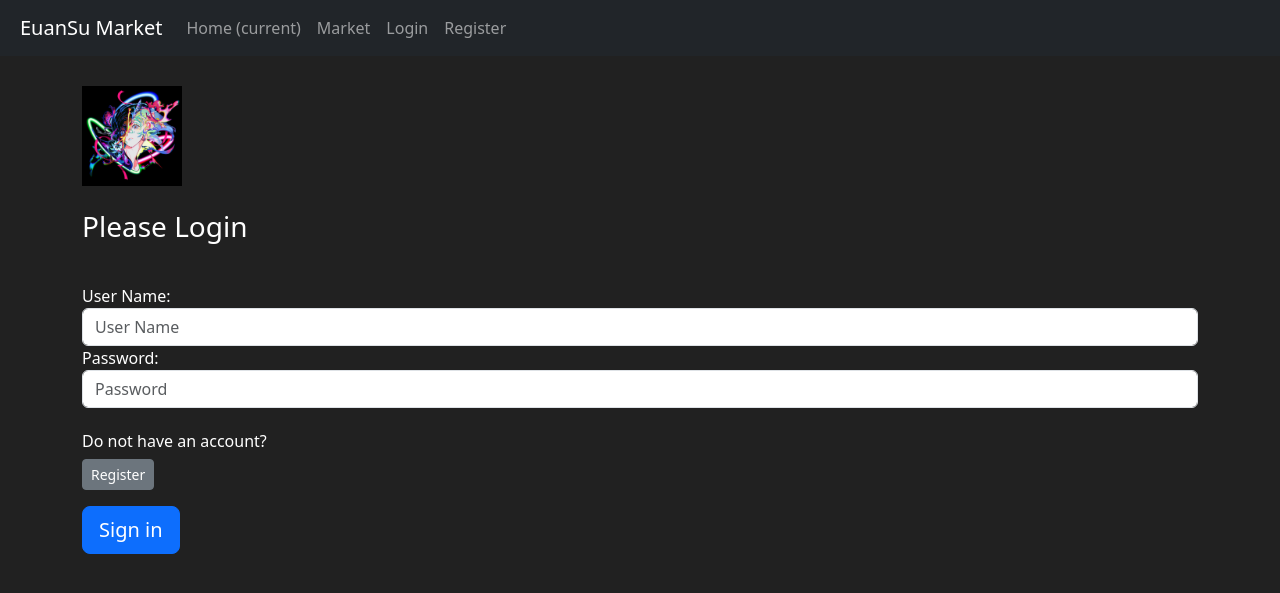
After one commit to euansu123/FlaskMarket, a Flask app: page /login in a window 1280 px wide. The commit adds this page. Shown: the top 593 px of the page. Run offline with Flask 3, Linux system fonts and the light colour scheme; some libraries are stand-ins or nearby versions.

Commit message:
身份认证

```diff
--- a/market/__init__.py
+++ b/market/__init__.py
@@ -1,6 +1,8 @@
 from flask import Flask
 from flask_sqlalchemy import SQLAlchemy
 from flask_migrate import Migrate
+from flask_bcrypt import Bcrypt
+from flask_login import LoginManager
 
 app = Flask(__name__)
 # 配置数据库
@@ -25,4 +27,6 @@ migrate = Migrate()
 db.init_app(app)
 migrate.init_app(app, db)
 
+bcrypt = Bcrypt(app)
+login_manager = LoginManager(app)
 from market import routes
--- a/market/forms.py
+++ b/market/forms.py
@@ -10,3 +10,8 @@ class RegisterForm(FlaskForm):
     password2 = PasswordField(label="Confirm Password:",
                               validators=[Length(min=8, max=32), EqualTo('password1'), DataRequired()])
     submit = SubmitField(label="Create Account")
+
+class LoginForm(FlaskForm):
+    username = StringField(label='User Name:', validators=[DataRequired()])
+    password = PasswordField(label='Password:', validators=[DataRequired()])
+    submit = SubmitField(label='Sign in')
--- a/market/routes.py
+++ b/market/routes.py
@@ -1,7 +1,9 @@
 from market import app
-from flask import render_template,redirect,url_for
-from market.models import Item
-from market.forms import RegisterForm
+from flask import render_template,redirect,url_for,flash
+from market.models import Item,User
+from market.forms import RegisterForm,LoginForm
+from market import db
+from flask_login import login_user, logout_user, login_required
 
 @app.route("/")
 @app.route("/home")
@@ -15,12 +17,8 @@ def home_page():
 
 
 @app.route("/market")
+@login_required
 def market_page():
-    items = [
-        {"id": 1, "name": "Phone", "barcode": 123456789, "price": 500},
-        {"id": 2, "name": "Laptop", "barcode": 123654789, "price": 500},
-        {"id": 3, "name": "keybord", "barcode": 123456987, "price": 150},
-    ]
     items = Item.query.all()
     return render_template("market.html", items=items)
 
@@ -29,9 +27,36 @@ def register_page():
     form = RegisterForm()
     if form.validate_on_submit():
         # 创建用户
+        user_to_create = User(username=form.username.data,
+                              email_address=form.email.data,
+                              password=form.password1.data)
+        db.session.add(user_to_create)
+        db.session.commit()
         print("用户{username}创建成功".format(username=form.username.data))
-        return redirect(url_for('home_page'))
+        return redirect(url_for('login_page'))
     if form.errors != {}:
         for err_msg in form.errors.values():
-            print(err_msg)
+            print("{}".format(err_msg))
+            flash(f"There was an error with creating account:{err_msg}", category="danger")
     return render_template("register.html", form=form)
+
+
+@app.route('/login', methods=['GET', 'POST'])
+def login_page():
+    form = LoginForm()
+    if form.validate_on_submit():
+        attempted_user = User.query.filter_by(username=form.username.data).first()
+        if attempted_user and attempted_user.check_password_correction(attempted_password=form.password.data):
+            login_user(attempted_user)
+            flash(f'Success! You are logged in as: {attempted_user.username}', category='success')
+            return redirect(url_for('market_page'))
+        else:
+            flash('Username and password are not match! Please try again', category='danger')
+    return render_template('login.html', form=form)
+
+
+@app.route('/logout')
+def logout_page():
+    logout_user()
+    flash("You have been logged out!", category='info')
+    return redirect(url_for("home_page"))
--- a/market/templates/base.html
+++ b/market/templates/base.html
@@ -16,7 +16,7 @@
    <body>
       <!-- Navbar here -->
       <nav class="navbar navbar-expand-md navbar-dark bg-dark">
-      <a class="navbar-brand" href="#">EuanSu Market</a>
+      <a class="navbar-brand" href="#" style="margin-left:20px;">EuanSu Market</a>
       <button class="navbar-toggler" type="button" data-toggle="collapse" data-target="*navbarNav">
         <span class="navbar-toggler-icon"></span>
       </button>
@@ -29,18 +29,53 @@
             <a class="nav-link" href="{{ url_for('market_page') }}">Market</a>
           </li>
         </ul>
+          {% if current_user.is_authenticated %}
             <ul class="navbar-nav">
                 <li class="nav-item">
-            <a class="nav-link" href="#">Login</a>
+                    <a class="nav-link" style="color: lawngreen; font-weight: bold">
+                        <i class="fas fa-coins"></i>
+                        {{ current_user.prettier_budget }}
+                    </a>
+                </li>
+                <li class="nav-item">
+                    <a class="nav-link">Welcome, {{ current_user.username }}</a>
+                </li>
+                <li class="nav-item">
+                    <a class="nav-link" href="{{ url_for('logout_page') }}">Logout</a>
+                </li>
+            </ul>
+          {% else %}
+            <ul class="navbar-nav">
+                <li class="nav-item">
+                    <a class="nav-link" href="{{ url_for('login_page') }}">Login</a>
                 </li>
                 <li class="nav-item">
                     <a class="nav-link" href="{{ url_for('register_page') }}">Register</a>
                 </li>
             </ul>
+          {% endif %}
+<!--        <ul class="navbar-nav">-->
+<!--          <li class="nav-item">-->
+<!--            <a class="nav-link" href="{{ url_for('login_page') }}">Login</a>-->
+<!--          </li>-->
+<!--          <li class="nav-item">-->
+<!--            <a class="nav-link" href="{{ url_for('register_page') }}">Register</a>-->
+<!--          </li>-->
+<!--        </ul>-->
       </div>
 
     </nav>
       <!-- Future Content here -->
+      {% with messages = get_flashed_messages(with_categories=true) %}
+        {% if messages %}
+           {% for category, message in messages %}
+              <div class="alert alert-{{ category }}">
+                  {{ message }}
+              </div>
+           {% endfor %}
+        {% endif %}
+      {% endwith %}
+
       {% block content%}
       {% endblock %}
       <!-- Optional JavaScript -->
--- /dev/null
+++ b/market/templates/login.html
@@ -0,0 +1,36 @@
+{% extends 'base.html' %}
+{% block title %}
+    Login Page
+{% endblock %}
+
+{% block content %}
+<body>
+    <div class="container">
+        <form method="POST" class="form-signin" style="color:white">
+            {{ form.hidden_tag() }}
+            <img class="mb-4" src="{{ url_for('static', filename='img/euansu.png') }}" style="width: 100px;height: 100px;margin-top: 30px;"/>
+<!--            <img class="mb-4" src="https://res.cloudinary.com/jimshapedcoding/image/upload/v1597332609/android-icon-192x192_ove2a7.png" alt="">-->
+            <h1 class="h3 mb-3 font-weight-normal">
+                Please Login
+            </h1>
+            <br>
+            {{ form.username.label() }}
+            {{ form.username(class="form-control", placeholder="User Name") }}
+
+            {{ form.password.label() }}
+            {{ form.password(class="form-control", placeholder="Password") }}
+
+            <br>
+
+
+            <div class="checkbox mb-3">
+               <h6>Do not have an account?</h6>
+               <a class="btn btn-sm btn-secondary" href="{{ url_for('register_page') }}">Register</a>
+            </div>
+
+            {{ form.submit(class="btn btn-lg btn-block btn-primary") }}
+
+        </form>
+    </div>
+</body>
+{% endblock %}
```
Also changed, not shown: market/models.py (+28 -1 lines), migrations/versions/522058644f6a_.py (deleted, +0 -38 lines), instance/market.sqlite. Lines whose indentation alone changed are shown as unchanged.
